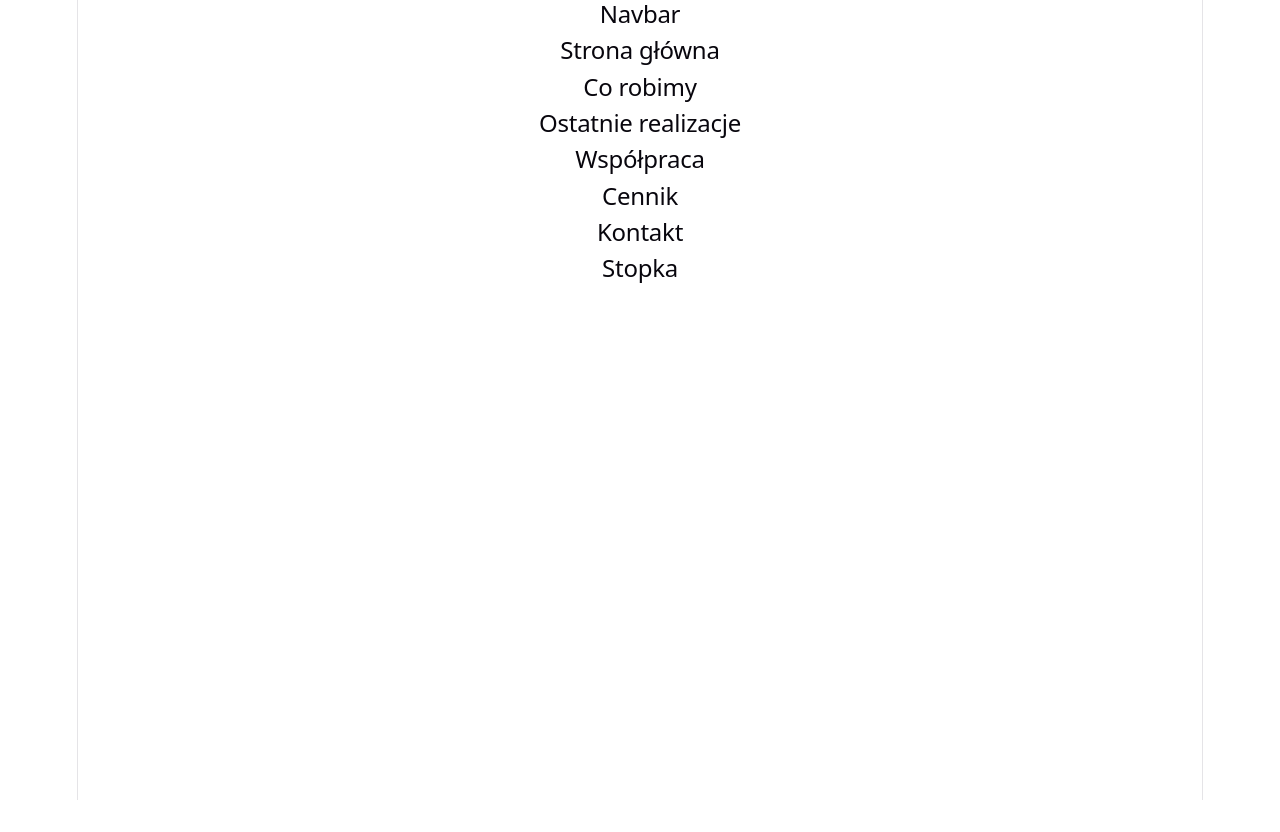
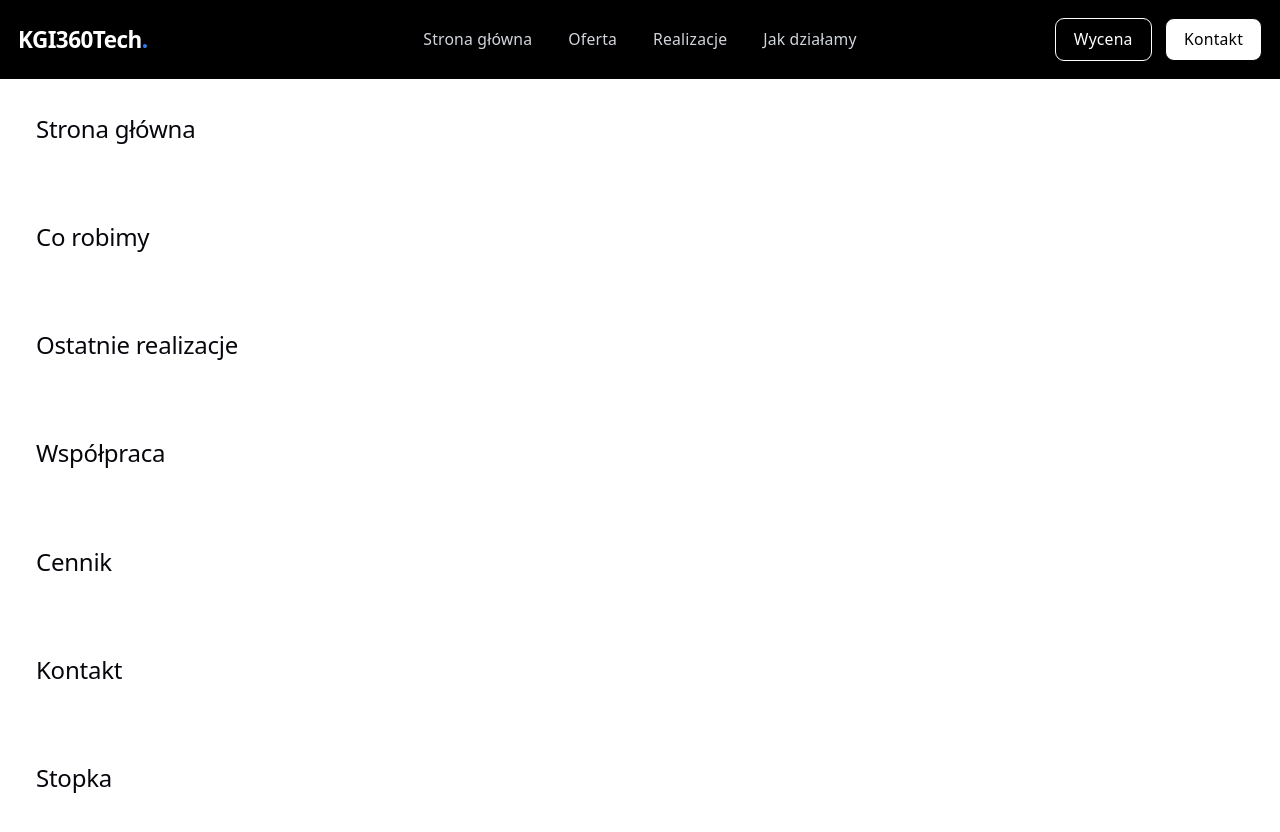
Before and after one commit to StudentST-PL/Our-Website, a React app in the folder Frontend/: page / in a window 1280 px wide. Shown: the top 832 px of the page. Before the commit the page ends 800 px from the top, so only its background shows below. Built offline with nearby package versions, Linux system fonts and the light colour scheme; the HTML template or start-up script is replaced by a standard one.

Commit message:
feature: Poprawki w strukturze projektu oraz utworzenie navbara

```diff
--- a/Frontend/package.json
+++ b/Frontend/package.json
@@ -15,6 +15,7 @@
   },
   "devDependencies": {
     "@eslint/js": "^10.0.1",
+    "@tailwindcss/vite": "^4.3.5",
     "@types/react": "^19.3.0",
     "@types/react-dom": "^19.3.0",
     "@vitejs/plugin-react": "^6.1.2",
@@ -22,6 +23,7 @@
     "eslint-plugin-react-hooks": "^7.1.1",
     "eslint-plugin-react-refresh": "^0.5.7",
     "globals": "^17.13.0",
+    "tailwindcss": "^4.3.5",
     "vite": "^8.3.6"
   }
 }
--- a/Frontend/src/index.css
+++ b/Frontend/src/index.css
@@ -1,3 +1,4 @@
+@import "tailwindcss";
 :root {
   --text: #6b6375;
   --text-h: #08060d;
@@ -56,15 +57,8 @@ body {
 }
 
 #root {
-  width: 1126px;
-  max-width: 100%;
-  margin: 0 auto;
-  text-align: center;
-  border-inline: 1px solid var(--border);
-  min-height: 100svh;
-  display: flex;
-  flex-direction: column;
-  box-sizing: border-box;
+  width: 100%;
+  min-height: 100vh;
 }
 
 h1,
--- a/Frontend/src/pages/Navbar.jsx
+++ b/Frontend/src/pages/Navbar.jsx
@@ -1,7 +1,26 @@
 export default function Navbar() {
   return (
-    <section className="p-8">
-      <h2 className="text-2xl font-bold">Navbar</h2>
-    </section>
-  )
+    <nav className="bg-black text-grey-500 p-4">
+      <div className="flex justify-between items-center">
+
+        <span className="text-xl font-bold tracking-tight text-white">
+          KGI360Tech<span className="text-blue-500">.</span>
+        </span>
+
+        <div className ="absolute left-1/2 -translate-x-1/2 flex items-center gap-8 text-gray-300 text-sm font-medium">
+          <a href="#"className="hover:text-white transition-colors">Strona główna</a>
+          <a href="#"className="hover:text-white transition-colors">Oferta</a>
+          <a href="#"className="hover:text-white transition-colors">Realizacje</a>
+          <a href="#"className="hover:text-white transition-colors">Jak działamy</a>
+        </div>
+
+        <div className="flex items-center gap-3">
+          <a href="#"className="px-4 py-2 text-sm font-medium text-white border border-grey-100 rounded-lg hover:bg-gray-800 hover:border-gray-500 transition-colors">Wycena</a>
+          <a href="#"className="px-4 py-2 text-sm font-medium text-black bg-white border rounded-lg hover:bg-gray-200 transition-colors">Kontakt</a>
+        </div>
+
+      </div>
+
+  </nav>
+  );
 }
```
Also changed, not shown: 1 other file (tests, documents, lock files or other folders).
